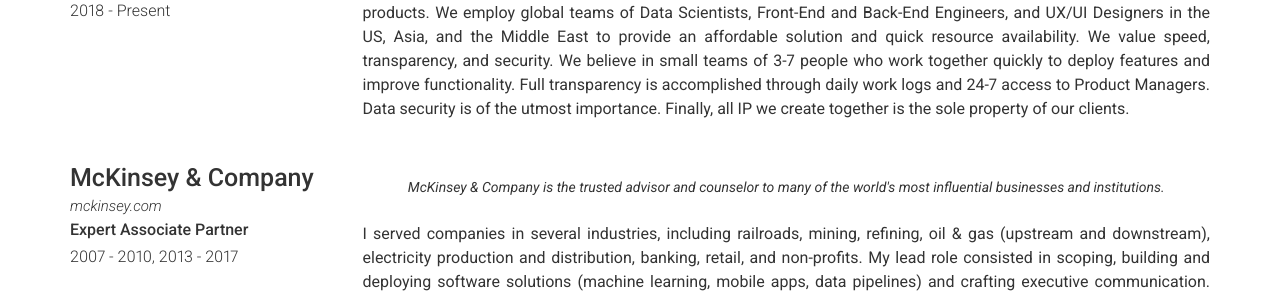
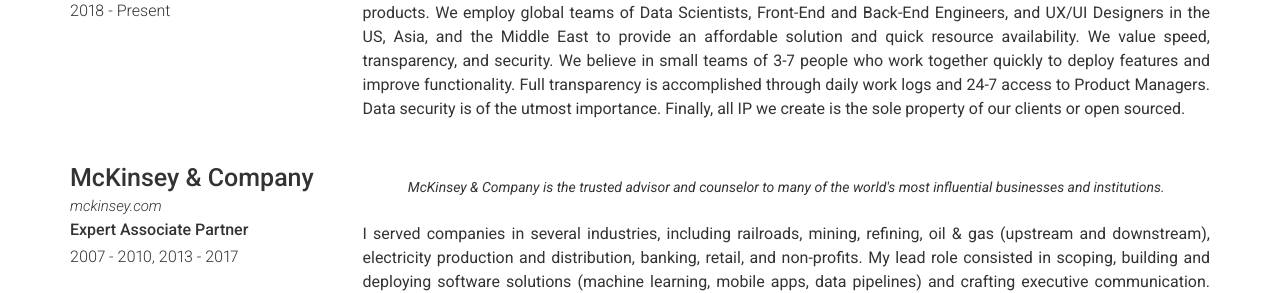
Before and after one commit to dannycastonguay/dannyresume, a Jekyll site: the page built from index.md, in a window 1280 px wide. Shown: the part 713-1006 px from the top of the page. Built offline with Jekyll 4.4.1, drawn with Linux system fonts in a browser that asks for light colours; some of the changed text lies outside the part shown.

Commit message:
Update experience.yml

```diff
--- a/_data/experience.yml
+++ b/_data/experience.yml
@@ -6,7 +6,7 @@
   quote: >
     Talented builds AI products for sophisticated enterprise customers and well-funded tech startups.
   description: | # this will include new lines to allow paragraphs
-    I founded the company with the purpose to educate millions of people how to build, operate, maintain and support AI products. We employ global teams of Data Scientists, Front-End and Back-End Engineers, and UX/UI Designers in the US, Asia, and the Middle East to provide an affordable solution and quick resource availability. We value speed, transparency, and security. We believe in small teams of 3-7 people who work together quickly to deploy features and improve functionality. Full transparency is accomplished through daily work logs and 24-7 access to Product Managers. Data security is of the utmost importance. Finally, all IP we create together is the sole property of our clients.
+    I founded the company with the purpose to educate millions of people how to build, operate, maintain and support AI products. We employ global teams of Data Scientists, Front-End and Back-End Engineers, and UX/UI Designers in the US, Asia, and the Middle East to provide an affordable solution and quick resource availability. We value speed, transparency, and security. We believe in small teams of 3-7 people who work together quickly to deploy features and improve functionality. Full transparency is accomplished through daily work logs and 24-7 access to Product Managers. Data security is of the utmost importance. Finally, all IP we create is the sole property of our clients or open sourced.
 
 - layout: left
   company: McKinsey & Company
```
